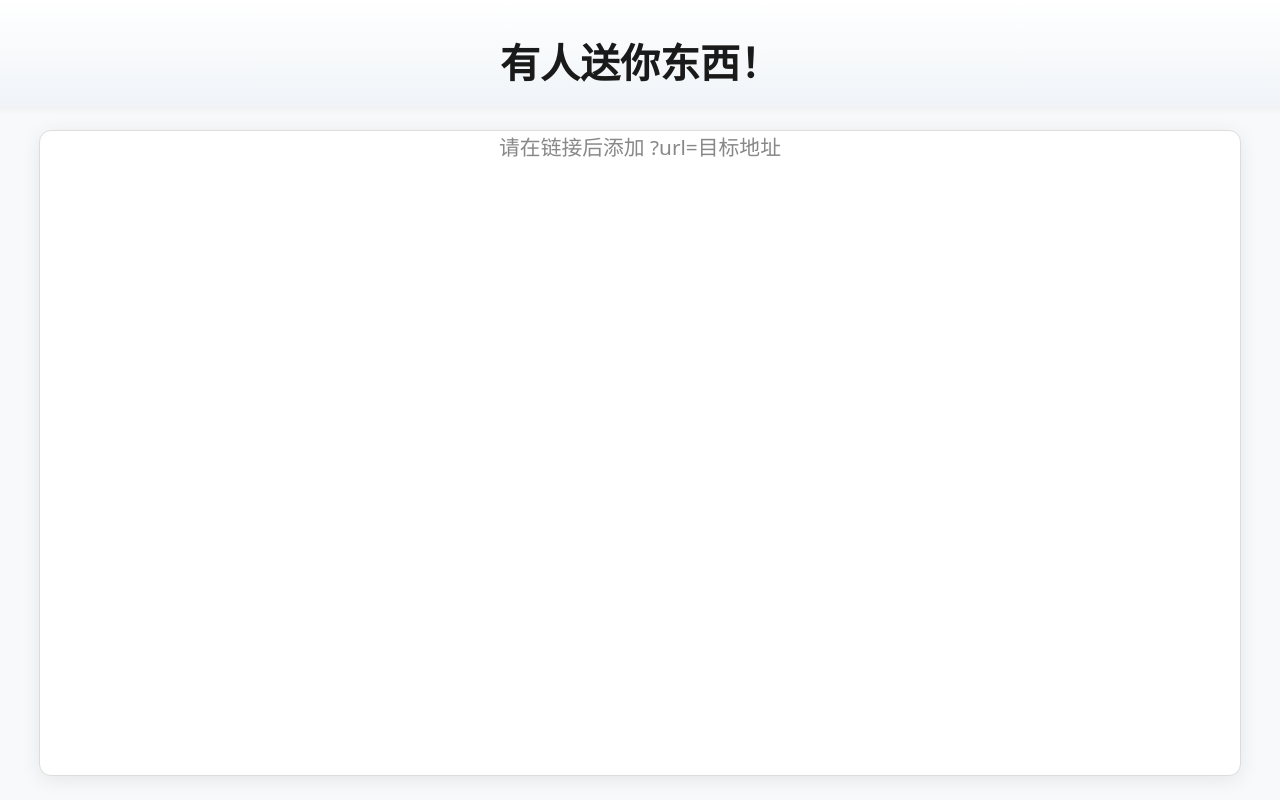
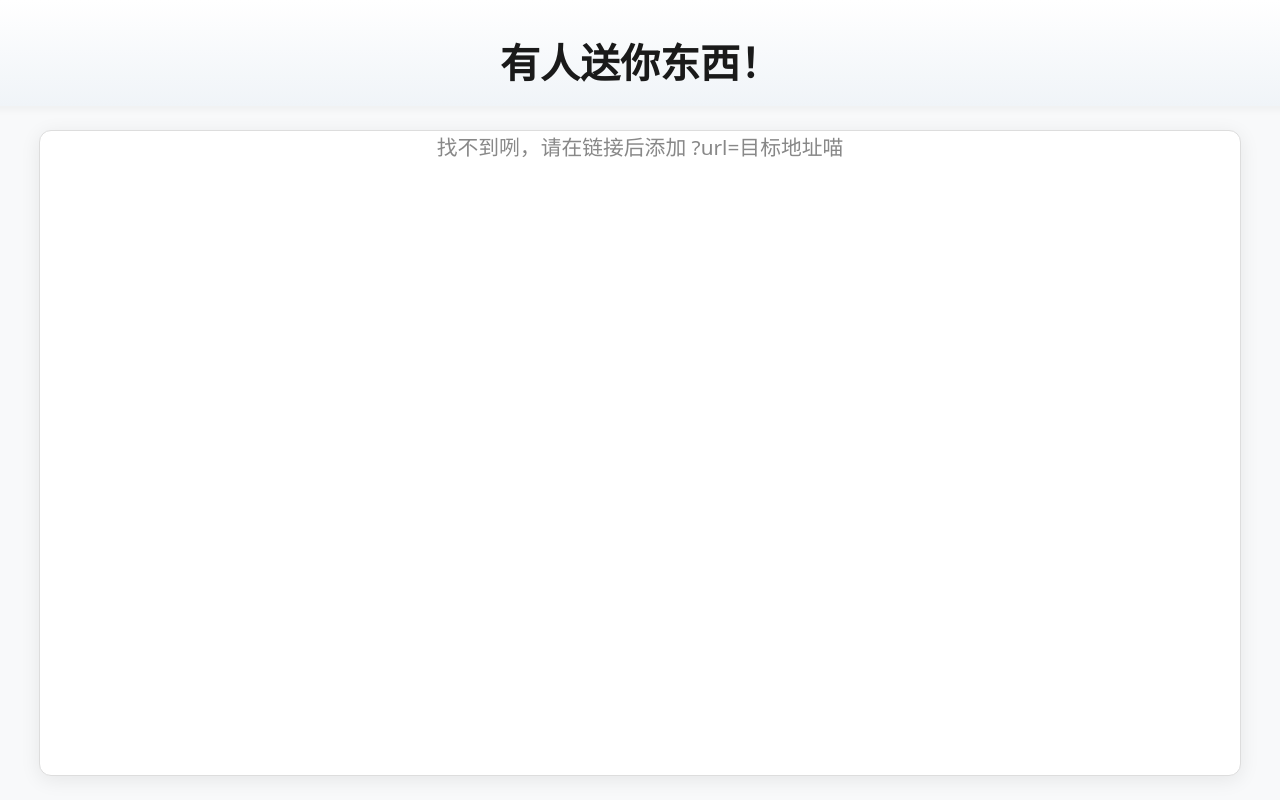
Before and after one commit to Birthday-Live/webview, a plain HTML site: page gift.html in a window 1280 px wide. Drawn offline with Linux system fonts and the light colour scheme.

Commit message:
Update gift.html

```diff
--- a/gift.html
+++ b/gift.html
@@ -99,7 +99,7 @@
       // document.getElementById('fallbackLink').textContent = safeUrl.replace(/^https?:\/\//, '');
     } else {
       document.getElementById('giftPreview').outerHTML =
-        '<div style="height:100%;display:flex;align-items:center;justify-content:center;color:#888;font-size:1.3rem;">请在链接后添加 ?url=目标地址</div>';
+        '<div style="height:100%;display:flex;align-items:center;justify-content:center;color:#888;font-size:1.3rem;">找不到咧，请在链接后添加 ?url=目标地址喵</div>';
       document.querySelector('.fallback').style.display = 'none';
     }
   </script>
```
